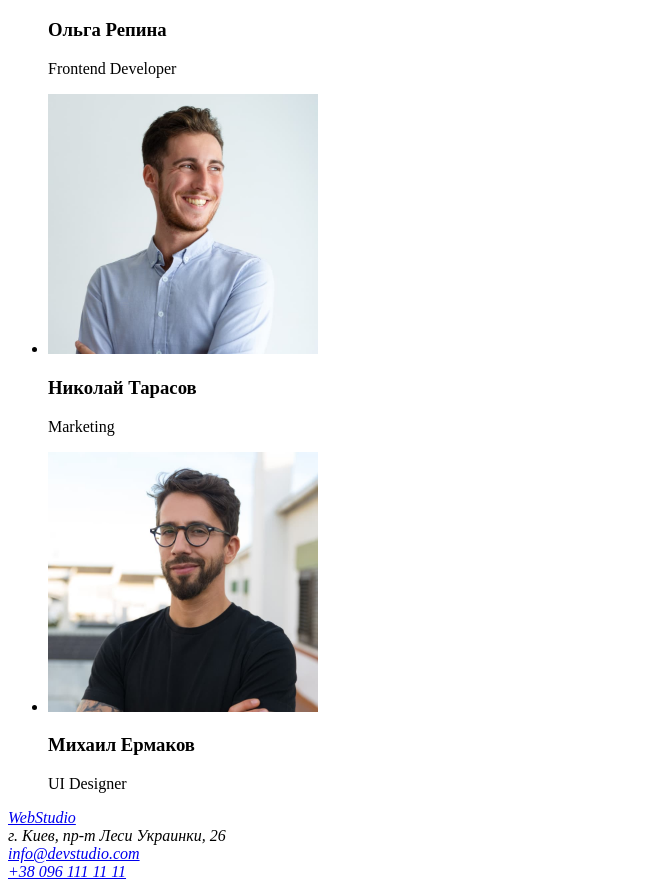
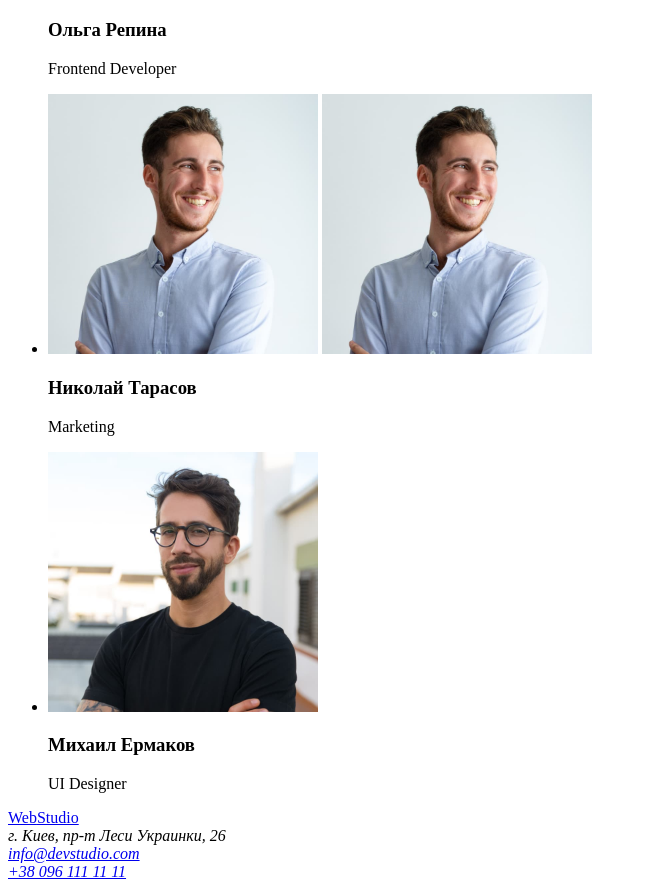
Before and after one commit to Kate-Lesnyak/goit-markup-hw-01, a plain HTML site: page index.html in a window 1280 px wide. Shown: the part 2176-3065 px from the top of the page, without its empty margins (0-647 px from the left). Drawn offline with Linux system fonts and the light colour scheme.

Commit message:
Изменяет тег <address>
Выносит логотип сайта за пределы тега <address>

```diff
--- a/index.html
+++ b/index.html
@@ -11,7 +11,7 @@
     <!-- Шапка сайта -->
     <header>
       <a href="./index.html"><span>Web</span>Studio</a>
-        <nav>
+      <nav>
         <ul>
           <li><a href="">Студия</a></li>
           <li><a href="">Портфолио</a></li>
@@ -105,6 +105,7 @@
           </li>
           <li>
             <img src="./images/nikolaj.jpg" alt="николай" width="270" />
+            <img src="./images/nikolaj.jpg" alt="Hиколай" width="270" />
             <h3>Николай Тарасов</h3>
             <p lang="en">Marketing</p>
           </li>
@@ -118,13 +119,12 @@
     </main>
 
     <footer>
+      <a href="./index.html"><span>Web</span>Studio</a> <br />
       <address>
-      <a href="./index.html"><span>Web</span>Studio</a> <br />
         г. Киев, пр-т Леси Украинки, 26 <br />
         <a href="mailto:info@devstudio.com">info@devstudio.com</a> <br />
         <a href="tel:+380961111111">+38 096 111 11 11</a>
       </address>
     </footer>
-
   </body>
 </html>
```
